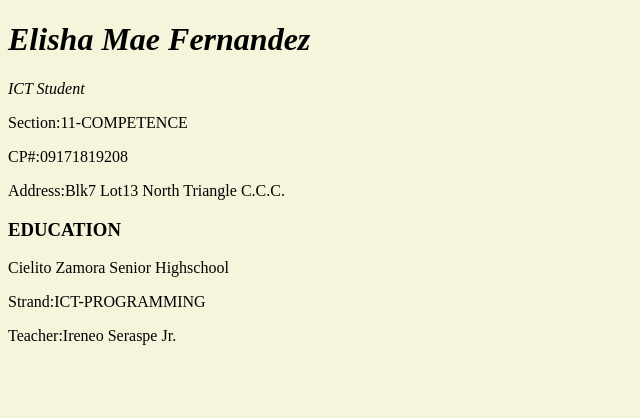
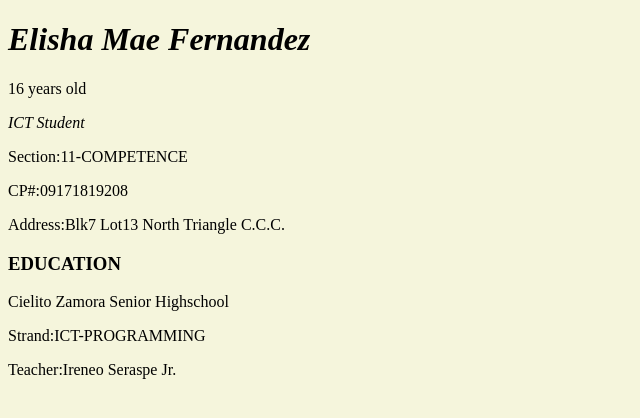
Before and after one commit to ElishaFernandez/My-First-Respository, a plain HTML site: page index.html in a window 1280 px wide. Shown: the whole page, without its empty margins (0-640 px from the left). Drawn offline with Linux system fonts and the light colour scheme.

Commit message:
fixed from visual code

```diff
--- a/index.html
+++ b/index.html
@@ -7,6 +7,7 @@
 </head>
 <body style="background-color: beige;">
     <h1><i>Elisha Mae Fernandez</i></h1>
+    <p>16 years old</p>
     <p><i>ICT Student</i></p>
     <p>Section:11-COMPETENCE</p>
     <p>CP#:09171819208</p>
@@ -16,5 +17,6 @@
     <p>Strand:ICT-PROGRAMMING</p>
     <p>Teacher:Ireneo Seraspe Jr.</p>
 
+
 </body>
 </html>
```
